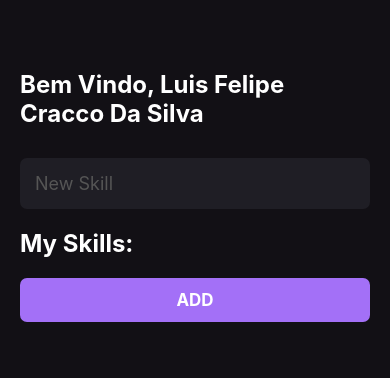
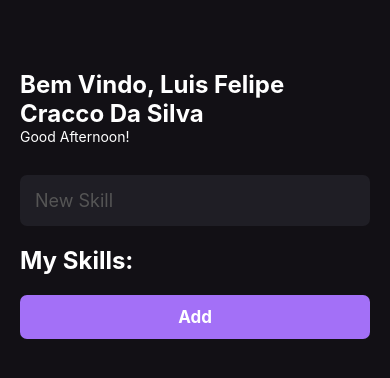
Before and after one commit to LuisFelipeCracco/my-skills, a React Native app: screen / in a window 390 px wide. Shown: the top 378 px of the page. Built offline with nearby package versions, Linux system fonts and the light colour scheme.

Commit message:
useEffect

```diff
--- a/src/components/Button.js
+++ b/src/components/Button.js
@@ -8,7 +8,7 @@
         activeOpacity={0.7}
         onPress={onPress}
       >
-        <Text style={styles.buttonText}>ADD</Text>
+        <Text style={styles.buttonText}>Add</Text>
       </TouchableOpacity>
     )
 }
--- a/src/components/SkillCard.js
+++ b/src/components/SkillCard.js
@@ -3,7 +3,7 @@
 
 export function SkillCard( {skill} ){
     return (
-        <TouchableOpacity style={styles.buttonSkill} key='skill'>
+        <TouchableOpacity style={styles.buttonSkill}>
           <Text style={styles.textSkill}>
             {skill}
           </Text>
--- a/src/pages/Home.js
+++ b/src/pages/Home.js
@@ -1,4 +1,4 @@
-import React, {useState} from 'react';
+import React, {useState, useEffect} from 'react';
 import { StyleSheet, Text, View, TextInput, FlatList} from 'react-native';
 import { Button } from '../components/Button';
 import { SkillCard } from '../components/SkillCard';
@@ -7,15 +7,33 @@
 
   const [newSkill, setNewSkill] = useState('');
   const [mySkills, setMySkills] = useState([]);
+  const [gretting, setGretting] = useState('');
 
   function handleAddNewSkill(){
     setMySkills(oldState => [...oldState, newSkill]);
   }
 
+  useEffect( ()=> {
+    const currentHour = (new Date().getHours())-1;
+    if(currentHour<12)
+    {
+      setGretting("Good Morning!");
+    }else if(currentHour >= 12 && currentHour<18){
+      setGretting("Good Afternoon!");
+    }else{
+      setGretting("Good Night!");
+    }
+  },[])
+
+
+
   return (
     <View style={styles.container}>
       <Text style = {styles.title}>
         Bem Vindo, Luis Felipe Cracco Da Silva
+      </Text>
+      <Text style={styles.greetings}>
+        { gretting }
       </Text>
       <TextInput
         style={styles.input}
@@ -28,6 +46,7 @@
       <Text style={[styles.title, {marginTop:20}]}>
         My Skills:
       </Text>
+
 
      <Button onPress={handleAddNewSkill} />
 
@@ -65,4 +84,7 @@
     marginTop:30,
     borderRadius: 7,
   },
+  greetings:{
+    color: '#fff'
+  },
 });
```
